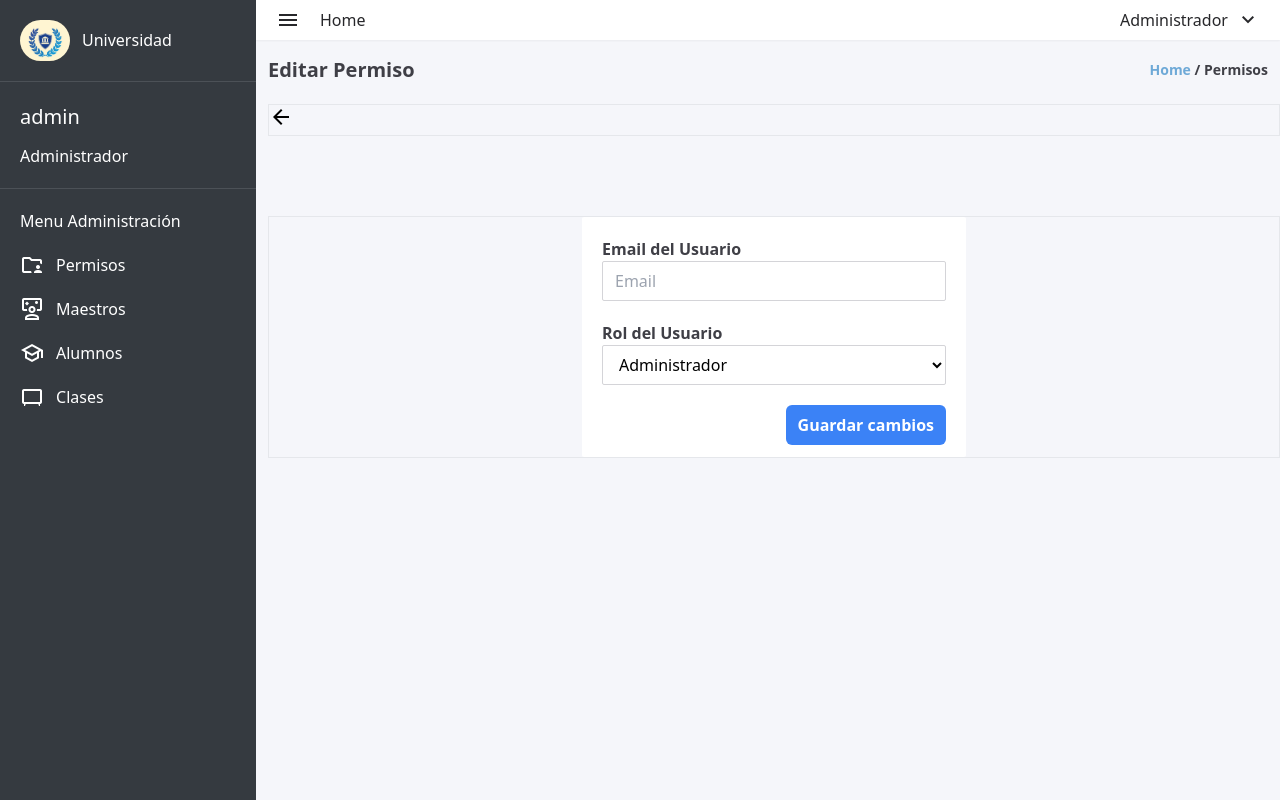
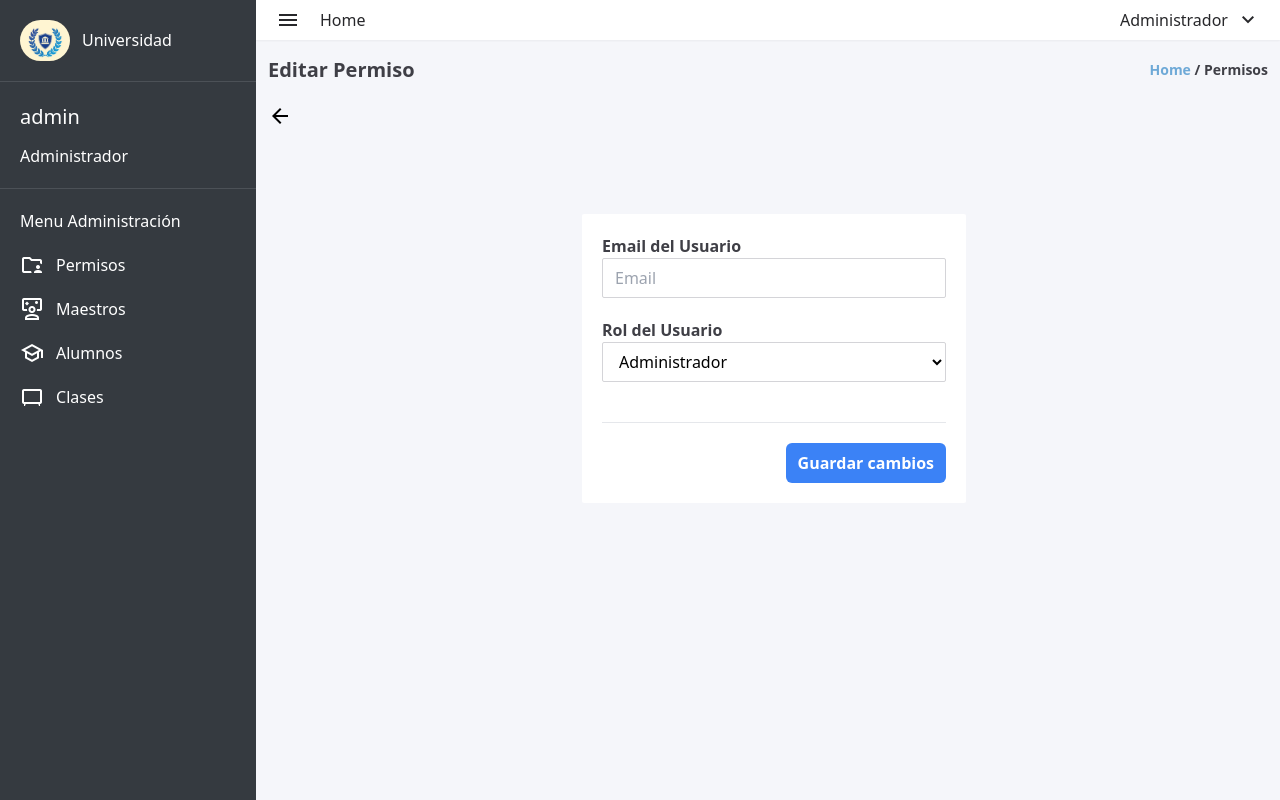
Before and after one commit to anibal-carre/university-final-project-3, a PHP site: page /views/admin/edit_permisos.php in a window 1280 px wide. Run offline with PHP 8.4, Linux system fonts and the light colour scheme; style sheets or scripts are compiled from the project's sources.

Commit message:
second day

```diff
--- a/views/admin/edit_permisos.php
+++ b/views/admin/edit_permisos.php
@@ -103,7 +103,7 @@
                     </p>
                 </div>
 
-                <div class="w-full border">
+                <div class="w-full">
                     <a href="admin_permisos.php">
                         <span class="material-symbols-outlined">
                             arrow_back
@@ -111,8 +111,9 @@
                     </a>
                 </div>
 
-                <div class="w-full flex flex-row justify-center border mt-20">
-                    <div class="w-80 h-60 bg-white rounded-sm sm:w-96">
+                <div class="w-full flex flex-row justify-center  mt-20">
+                    <div class="w-80 h-auto bg-white rounded-sm sm:w-96">
+
                         <form action="admin_permisos.php" class="flex flex-col p-5 gap-5 text-center relative z-20">
 
                             <div class="flex flex-col">
@@ -121,12 +122,14 @@
                             </div>
                             <div class="flex flex-col">
                                 <span class="font-bold text-zinc-700 self-start">Rol del Usuario</span>
-                                <select name="rol" id="rol" class="h-10 border border-zinc-300 bg-white rounded-sm px-3">
+                                <select name="rol" id="rol" class="h-10 border border-zinc-300 bg-white rounded-sm px-3 mb-5">
                                     <option value="admin">Administrador</option>
                                     <option value="maestro">Maestro</option>
                                     <option value="alumno">Alumno</option>
                                 </select>
                             </div>
+
+                            <div style="height: 1px; background-color: #e5e7eb; width: 100% ; "></div>
                             <input type="submit" value="Guardar cambios" class="text-white font-semibold p-2 px-3 bg-blue-500 rounded-md self-end">
                         </form>
                     </div>
```
